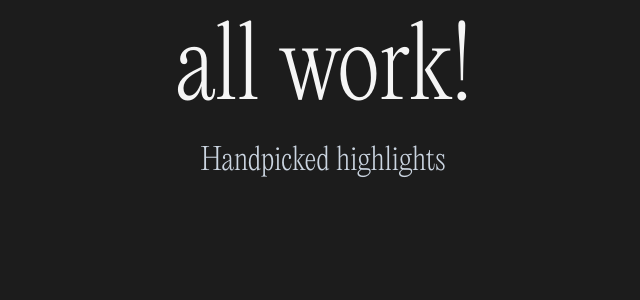
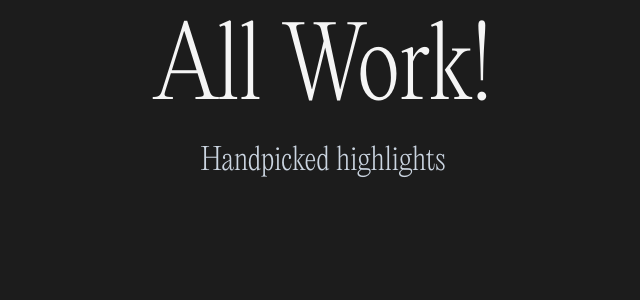
Before and after one commit to Nateight8/next-13-port, a Next.js app: page / in a window 1280 px wide. Shown: the top 300 px of the page, without its empty margins (317-957 px from the left). Built offline with nearby package versions, Linux system fonts and the light colour scheme.

Commit message:
ui modification

```diff
--- a/components/Hero.tsx
+++ b/components/Hero.tsx
@@ -10,7 +10,7 @@ function Hero({}: Props) {
           style={{ fontSize: "6rem", color: "whitesmoke" }}
           className=" text-stone-300 font-heading text-center"
         >
-          all work!
+          All Work!
         </h1>
         <p className="text-3xl text-center text-slate-300">
           Handpicked highlights
```
